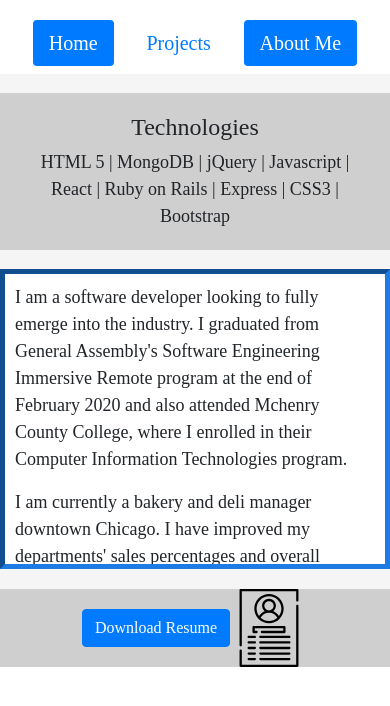
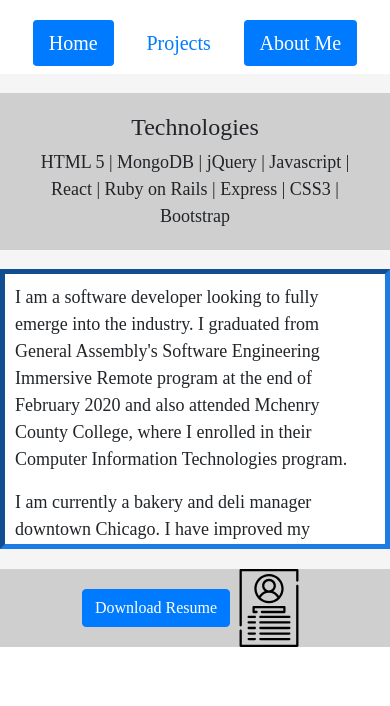
Before and after one commit to salinasfez/federicosalinas, a React (Create React App) app: page /aboutme in a window 390 px wide. Shown: the top 706 px of the page. Built offline with nearby package versions, Linux system fonts and the light colour scheme; a web font is replaced by a local one.

Commit message:
adjusting height

```diff
--- a/src/components/AboutMe.css
+++ b/src/components/AboutMe.css
@@ -90,7 +90,7 @@
 
         padding: 10px;
         overflow: scroll;
-        height: 300px;
+        height: 280px;
         background-color: white;
     }
     .image-container {
```
